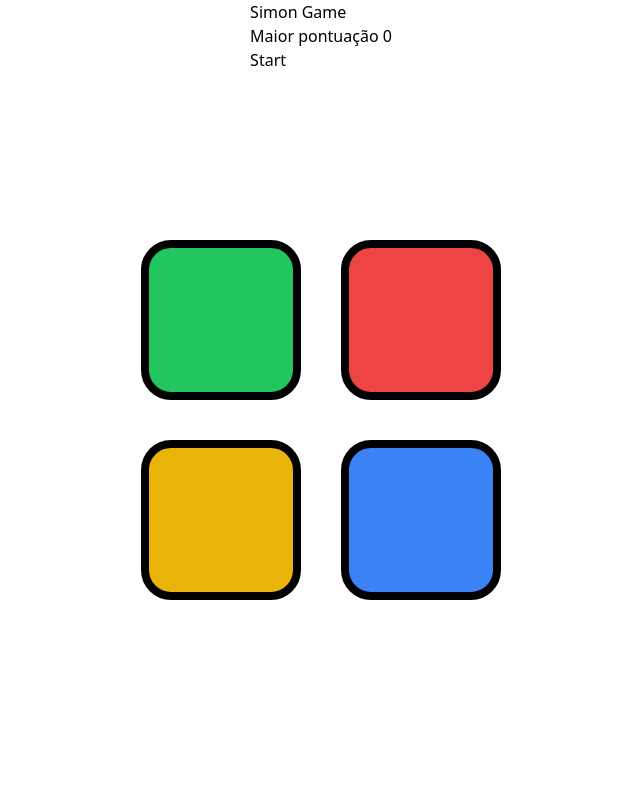
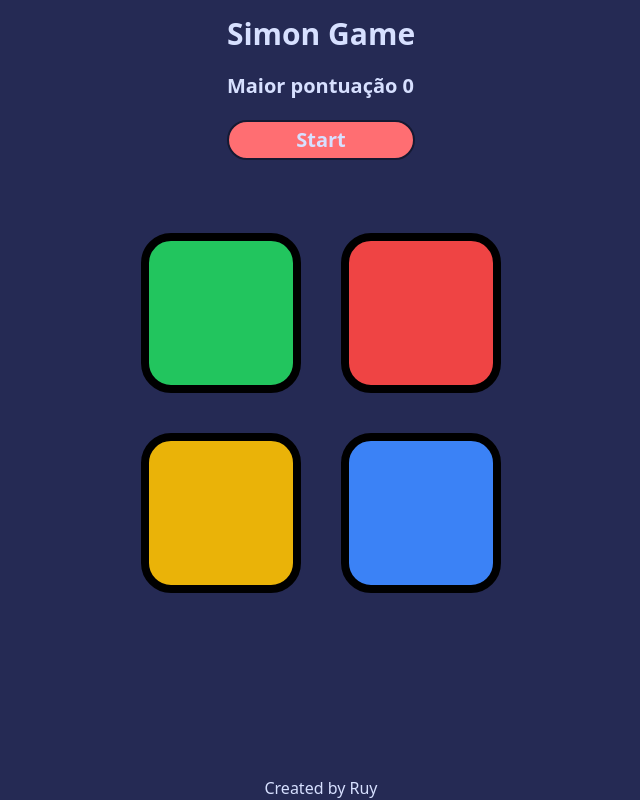
Before and after one commit to Leckller/simonGame, a React (Vite) app: page / in a window 1280 px wide. Shown: the whole page, without its empty margins (319-959 px from the left). Built offline with nearby package versions, Linux system fonts and the light colour scheme.

Commit message:
feat: estilização completa, componentização parcialmente completa

```diff
--- /dev/null
+++ b/src/components/Buttons.tsx
@@ -0,0 +1,23 @@
+import { Colors } from '../hooks/useSimon';
+
+function Buttons(
+  { shine, sequence, handlePlayerClick, bg, disabled }:
+  { shine: Colors | undefined, sequence: Colors[], handlePlayerClick: (p: Colors) => void,
+    bg: string, disabled: boolean },
+) {
+  const brightness = 'brightness-200 scale-105';
+  return (
+    <button
+      className={ `${shine === bg.split('-')[1] ? brightness : ''}
+    ${bg} transition-all size-40 border-8 rounded-[30px] border-black
+    disabled:cursor-no-drop hover:scale-105
+    ` }
+      disabled={ sequence.length === 0 || disabled }
+      onClick={ () => { handlePlayerClick(bg.split('-')[1] as Colors); } }
+    >
+      <span className="invisible absolute">.</span>
+    </button>
+  );
+}
+
+export default Buttons;
--- a/src/components/Header.tsx
+++ b/src/components/Header.tsx
@@ -0,0 +1,28 @@
+import { MutableRefObject } from 'react';
+import { Colors } from '../hooks/useSimon';
+
+function Header({ pointsRef, sequence, handleStartGame }: {
+  pointsRef: MutableRefObject<number>,
+  sequence: Colors[],
+  handleStartGame: () => void
+}) {
+  return (
+    <header className="h-[30%] text-xl font-semibold flex flex-col gap-5 pt-4">
+      <h1 className="text-3xl">
+        Simon Game
+      </h1>
+      <p>{`Maior pontuação ${pointsRef.current}`}</p>
+      {sequence.length === 0 && (
+        <button
+          className="p-1 rounded-3xl border-2
+          border-[#151932] text-[##151932] bg-[#ff6e72]"
+          onClick={ () => handleStartGame() }
+        >
+          Start
+        </button>
+      )}
+    </header>
+  );
+}
+
+export default Header;
--- a/src/components/Main.tsx
+++ b/src/components/Main.tsx
@@ -0,0 +1,43 @@
+import { Colors } from '../hooks/useSimon';
+import Buttons from './Buttons';
+
+function Main({ shine, sequence, handlePlayerClick, disabled }:
+{ shine: Colors | undefined, sequence: Colors[], disabled: boolean
+  handlePlayerClick: (p: Colors) => void }) {
+  return (
+    <main className="h-[70%]">
+      <article className="grid grid-cols-2 gap-10">
+        <Buttons
+          bg="bg-green-500"
+          handlePlayerClick={ handlePlayerClick }
+          sequence={ sequence }
+          shine={ shine }
+          disabled={ disabled }
+        />
+        <Buttons
+          bg="bg-red-500"
+          handlePlayerClick={ handlePlayerClick }
+          sequence={ sequence }
+          shine={ shine }
+          disabled={ disabled }
+        />
+        <Buttons
+          bg="bg-yellow-500"
+          handlePlayerClick={ handlePlayerClick }
+          sequence={ sequence }
+          shine={ shine }
+          disabled={ disabled }
+        />
+        <Buttons
+          bg="bg-blue-500"
+          handlePlayerClick={ handlePlayerClick }
+          sequence={ sequence }
+          shine={ shine }
+          disabled={ disabled }
+        />
+      </article>
+    </main>
+  );
+}
+
+export default Main;
--- a/src/hooks/useSimon.tsx
+++ b/src/hooks/useSimon.tsx
@@ -1,5 +1,7 @@
 import { MutableRefObject, useEffect, useRef, useState } from 'react';
 import Swal from 'sweetalert2';
+import wrongAudio from '../sounds/wrong.mp3';
+import yellowAudio from '../sounds/yellow.mp3';
 
 export type Colors = 'red' | 'blue' | 'green' | 'yellow';
 const colors: Colors[] = ['blue', 'green', 'red', 'yellow'];
@@ -31,6 +33,9 @@ function useSimon():
 
   function handlePlayerClick(color: Colors) {
     setPlayerSequence((prev) => [...prev, color]);
+    const audio = new Audio(yellowAudio);
+    audio.volume = 0.1;
+    audio.play();
   }
 
   useEffect(() => {
@@ -44,6 +49,9 @@ function useSimon():
         title: 'Oops...',
         text: `Você errou!\n Pontuação total: ${sequence.length - 1}`,
       });
+      const audio = new Audio(wrongAudio);
+      audio.volume = 0.1;
+      audio.play();
       reset();
     } else if (playerSequence.length === sequence.length && sequence.length > 0) {
       Swal.fire({
--- a/src/routes/Home.tsx
+++ b/src/routes/Home.tsx
@@ -1,19 +1,24 @@
 import { useEffect, useRef, useState } from 'react';
 import useSimon, { Colors } from '../hooks/useSimon';
 import blueSound from '../sounds/blue.mp3';
+import Main from '../components/Main';
+import Header from '../components/Header';
 
 function Home() {
   const [sequence, handlePlayerClick, pointsRef, handleStartGame] = useSimon();
   const [shine, setShine] = useState<Colors>();
+  const [disabled, setDisabled] = useState(false);
   const seqRef = useRef(0);
-  const brightness = 'brightness-200 scale-105';
 
   useEffect(() => {
+    // Lógica para mostrar a sequencia atual
+    setDisabled(true);
     const id = setInterval(() => {
       setShine(undefined);
       if (seqRef.current >= sequence.length) {
         setShine(undefined);
         seqRef.current = 0;
+        setDisabled(false);
         return clearInterval(id);
       }
       setShine(sequence[seqRef.current]);
@@ -21,68 +26,29 @@ function Home() {
       audio.volume = 0.1;
       audio.play();
       seqRef.current++;
-    }, 600);
+    }, 500);
     return () => clearInterval(id);
   }, [sequence]);
 
   return (
     <div
       className="flex flex-col justify-between items-center overflow-hidden
-    w-screen h-screen"
+    w-screen h-screen bg-[#252a54] text-[#d7e0ff]"
     >
-      <header className="h-[30%]">
-        <h1>
-          Simon Game
-        </h1>
-        <p>{`Maior pontuação ${pointsRef.current}`}</p>
-        {sequence.length === 0 && (
-          <button onClick={ () => handleStartGame() }>Start</button>
-        )}
-      </header>
-      <main className="h-[70%]">
-        <article className="grid grid-cols-2 gap-10">
-          <button
-            className={ `${shine === 'green' ? brightness : ''}
-            bg-green-500 transition-all size-40 border-8 rounded-[30px] border-black
-            disabled:cursor-no-drop hover:scale-105
-            ` }
-            disabled={ sequence.length === 0 }
-            onClick={ () => { handlePlayerClick('green'); } }
-          >
-            <span className="invisible absolute">.</span>
-          </button>
-          <button
-            className={ `${shine === 'red' ? brightness : ''}
-            bg-red-500 transition-all size-40 border-8 rounded-[30px] border-black
-            disabled:cursor-no-drop hover:scale-105
-            ` }
-            disabled={ sequence.length === 0 }
-            onClick={ () => { handlePlayerClick('red'); } }
-          >
-            <span className="invisible absolute">.</span>
-          </button>
-          <button
-            className={ `${shine === 'yellow' ? brightness : ''}
-            bg-yellow-500 transition-all size-40 border-8 rounded-[30px] border-black
-            disabled:cursor-no-drop hover:scale-105
-            ` }
-            disabled={ sequence.length === 0 }
-            onClick={ () => { handlePlayerClick('yellow'); } }
-          >
-            <span className="invisible absolute">.</span>
-          </button>
-          <button
-            className={ `${shine === 'blue' ? brightness : ''}
-            bg-blue-500 transition-all size-40 border-8 rounded-[30px] border-black
-            disabled:cursor-no-drop hover:scale-105
-            ` }
-            disabled={ sequence.length === 0 }
-            onClick={ () => { handlePlayerClick('blue'); } }
-          >
-            <span className="invisible absolute">.</span>
-          </button>
-        </article>
-      </main>
+      <Header
+        handleStartGame={ handleStartGame }
+        sequence={ sequence }
+        pointsRef={ pointsRef }
+      />
+      <Main
+        handlePlayerClick={ handlePlayerClick }
+        sequence={ sequence }
+        shine={ shine }
+        disabled={ disabled }
+      />
+      <footer>
+        Created by Ruy
+      </footer>
     </div>
   );
 }
```
